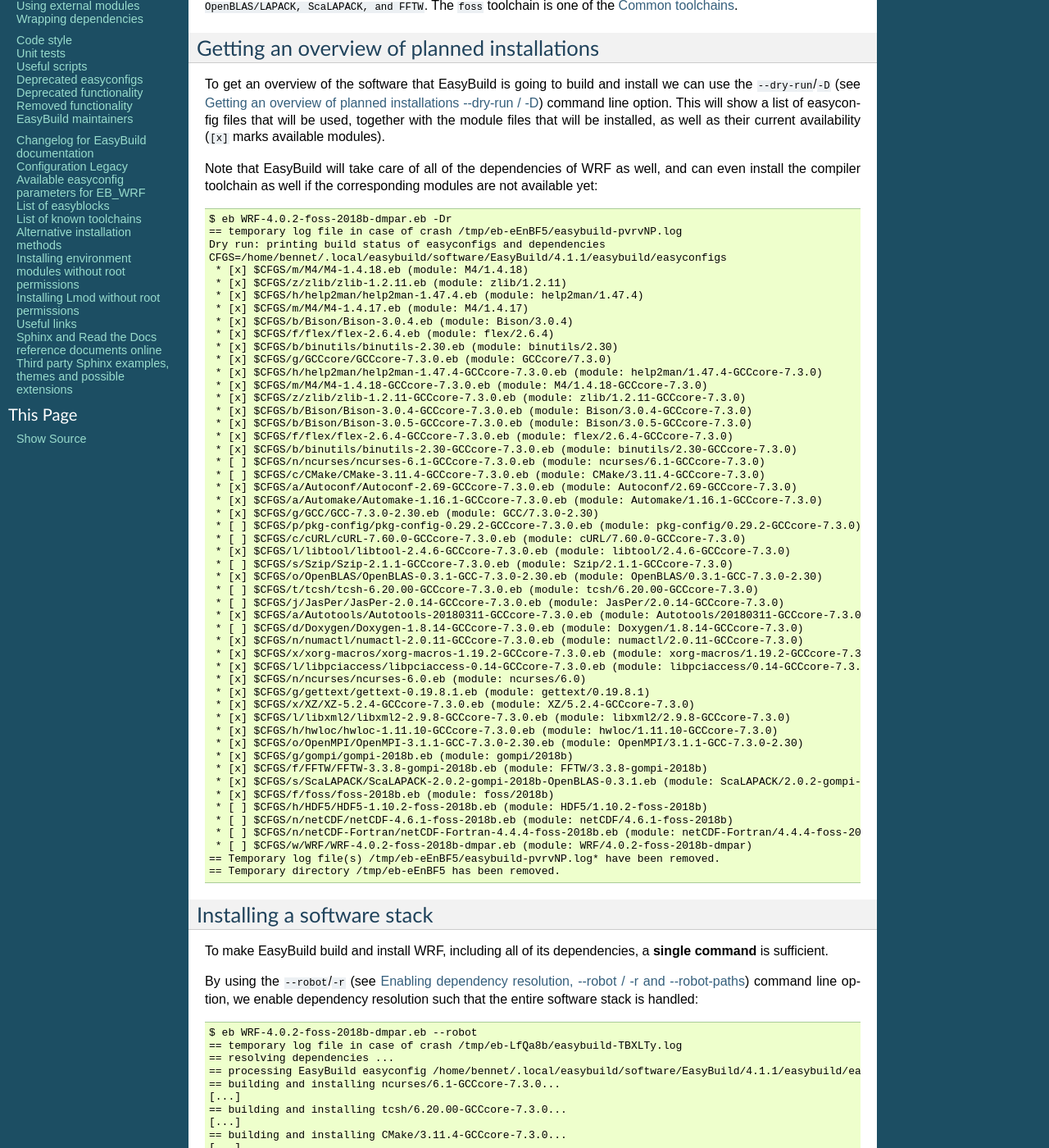
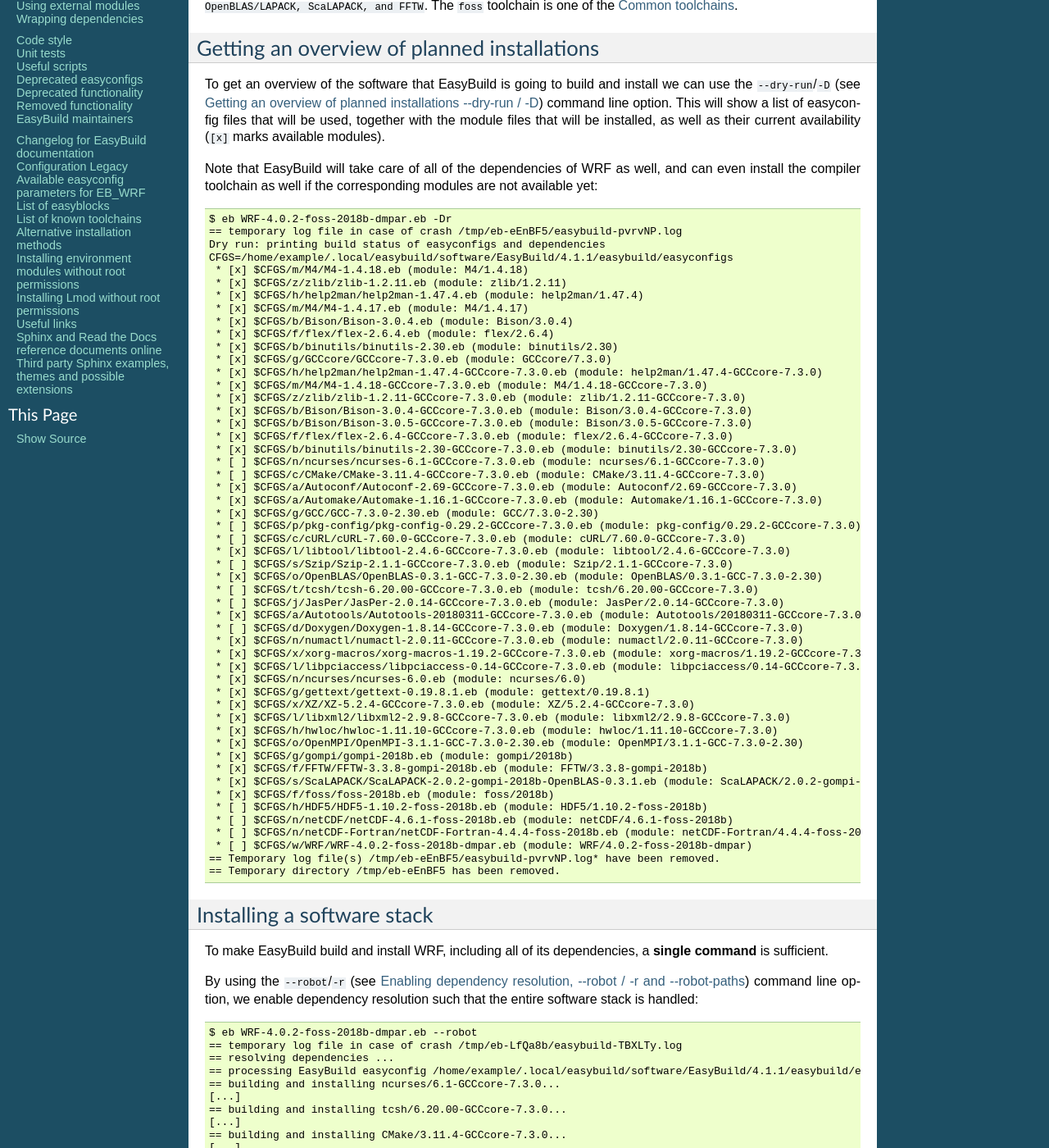
Before and after one commit to easybuilders/easybuild, a Sphinx documentation site: the page built from docs/Typical_workflow_example_with_WRF.rst, in a window 1280 px wide and 1400 px high, scrolled down 836 px. Shown: the whole window at 82% size. Built offline with Sphinx 7.4.7, drawn with Linux system fonts in a browser that asks for light colours; pages that are not in the unit, such as notebooks, are missing from menus; some of the changed text lies outside the part shown.

Commit message:
Changing user to `example` throughout.

```diff
--- a/docs/Typical_workflow_example_with_WRF.rst
+++ b/docs/Typical_workflow_example_with_WRF.rst
@@ -26,7 +26,7 @@
 for example, to get a list of available easyconfig files for WRF::
 
   $ eb -S WRF
-  CFGS1=/home/bennet/.local/easybuild/software/EasyBuild/4.1.1/easybuild/easyconfigs
+  CFGS1=/home/example/.local/easybuild/software/EasyBuild/4.1.1/easybuild/easyconfigs
    * $CFGS1/w/WPS/WPS-4.0.1_find-wrfdir.patch
    * $CFGS1/w/WPS/WPS-4.0.2_find-wrfdir.patch
    [ . . . ]
@@ -64,7 +64,7 @@
   $ eb WRF-4.0.2-foss-2018b-dmpar.eb -Dr
   == temporary log file in case of crash /tmp/eb-eEnBF5/easybuild-pvrvNP.log
   Dry run: printing build status of easyconfigs and dependencies
-  CFGS=/home/bennet/.local/easybuild/software/EasyBuild/4.1.1/easybuild/easyconfigs
+  CFGS=/home/example/.local/easybuild/software/EasyBuild/4.1.1/easybuild/easyconfigs
    * [x] $CFGS/m/M4/M4-1.4.18.eb (module: M4/1.4.18)
    * [x] $CFGS/z/zlib/zlib-1.2.11.eb (module: zlib/1.2.11)
    * [x] $CFGS/h/help2man/help2man-1.47.4.eb (module: help2man/1.47.4)
@@ -127,7 +127,7 @@
   $ eb WRF-4.0.2-foss-2018b-dmpar.eb --robot
   == temporary log file in case of crash /tmp/eb-LfQa8b/easybuild-TBXLTy.log
   == resolving dependencies ...
-  == processing EasyBuild easyconfig /home/bennet/.local/easybuild/software/EasyBuild/4.1.1/easybuild/easyconfigs/n/ncurses/ncurses-6.1-GCCcore-7.3.0.eb
+  == processing EasyBuild easyconfig /home/example/.local/easybuild/software/EasyBuild/4.1.1/easybuild/easyconfigs/n/ncurses/ncurses-6.1-GCCcore-7.3.0.eb
   == building and installing ncurses/6.1-GCCcore-7.3.0...
   [...]
   == building and installing tcsh/6.20.00-GCCcore-7.3.0...
```
